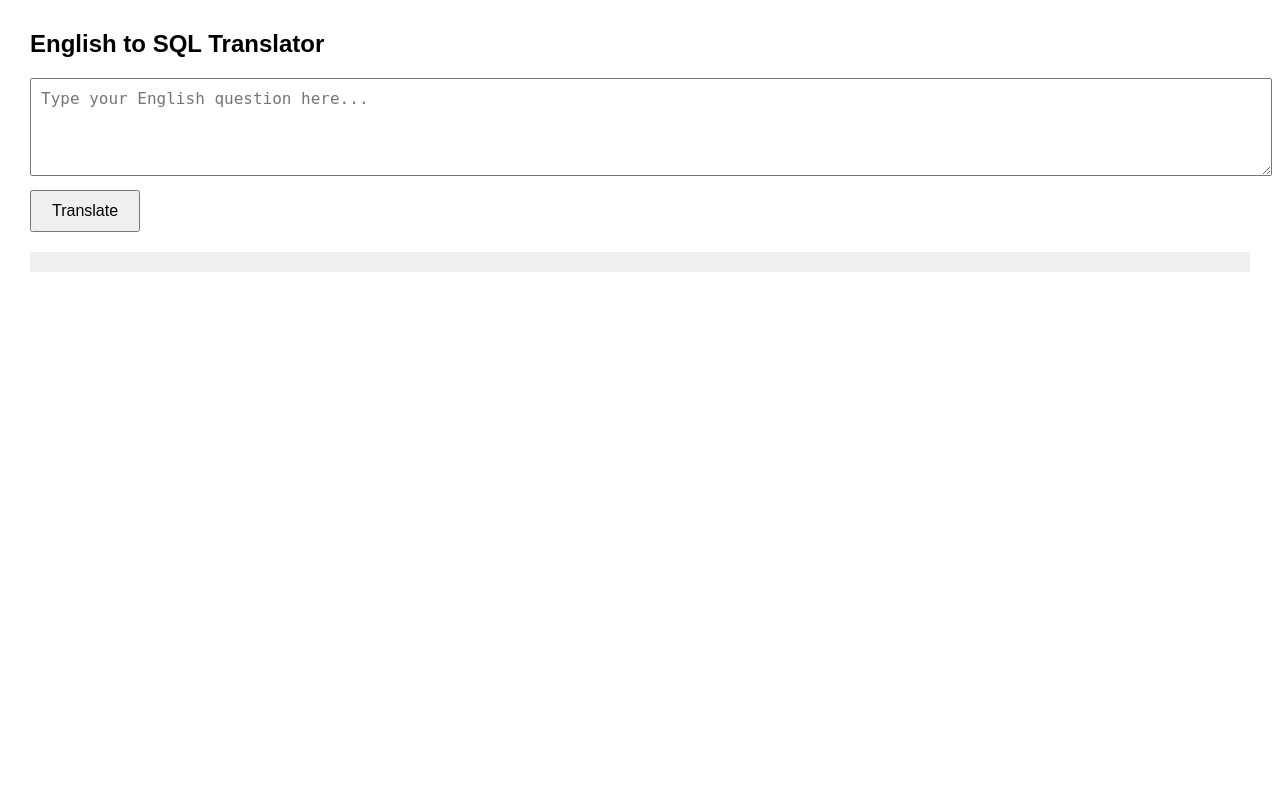
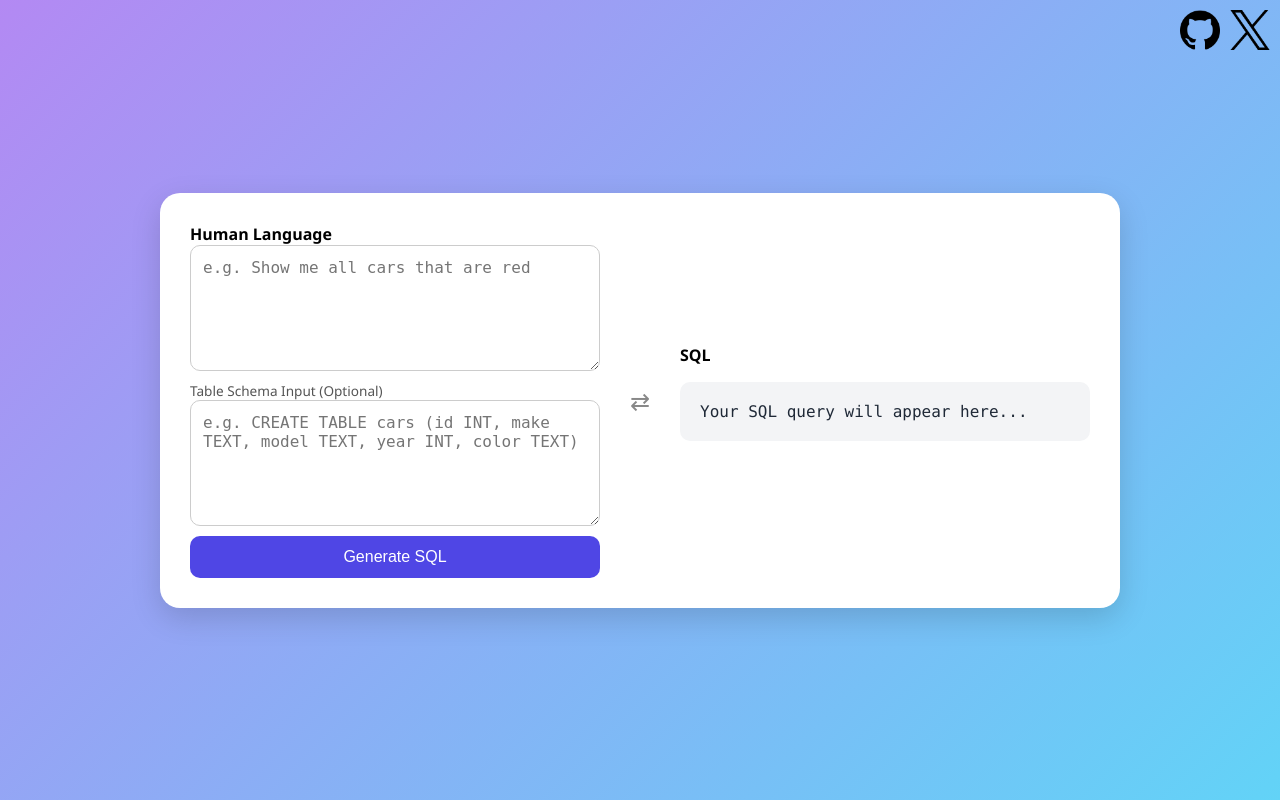
Before and after one commit to yashamte72/Eng_to_SQL_translator, a Flask app: page / in a window 1280 px wide. Run offline with Flask 3, Linux system fonts and the light colour scheme.

Commit message:
Update index.html

```diff
--- a/templates/index.html
+++ b/templates/index.html
@@ -4,23 +4,137 @@
     <meta charset="UTF-8">
     <title>English to SQL Translator</title>
     <style>
-        body { font-family: Arial, sans-serif; margin: 30px; }
-        textarea { width: 100%; padding: 10px; font-size: 1rem; }
-        button { margin-top: 10px; padding: 10px 20px; font-size: 1rem; }
-        pre { background-color: #f0f0f0; padding: 10px; margin-top: 20px; }
+        body {
+            margin: 0;
+            font-family: 'Segoe UI', sans-serif;
+            background: linear-gradient(135deg, #b389f3, #62d3f7);
+            height: 100vh;
+            display: flex;
+            justify-content: center;
+            align-items: center;
+        }
+
+        .container {
+            background-color: white;
+            border-radius: 20px;
+            box-shadow: 0 10px 30px rgba(0, 0, 0, 0.15);
+            padding: 30px;
+            width: 90%;
+            max-width: 900px;
+            display: grid;
+            grid-template-columns: 1fr 40px 1fr;
+            gap: 20px;
+            align-items: center;
+        }
+
+        .section {
+            display: flex;
+            flex-direction: column;
+        }
+
+        textarea, input {
+            font-size: 1rem;
+            padding: 12px;
+            border-radius: 10px;
+            border: 1px solid #ccc;
+            margin-bottom: 10px;
+            resize: vertical;
+        }
+
+        textarea {
+            height: 100px;
+        }
+
+        button {
+            background-color: #4f46e5;
+            color: white;
+            border: none;
+            padding: 12px;
+            font-size: 1rem;
+            border-radius: 10px;
+            cursor: pointer;
+            transition: background 0.2s;
+        }
+
+        button:hover {
+            background-color: #3730a3;
+        }
+
+        pre {
+            background-color: #f3f4f6;
+            color: #1f2937;
+            padding: 20px;
+            border-radius: 10px;
+            white-space: pre-wrap;
+            font-family: Consolas, monospace;
+        }
+
+        .divider {
+            font-size: 24px;
+            text-align: center;
+            color: #888;
+        }
+
+        .note {
+            font-size: 0.85rem;
+            color: #555;
+        }
+                /* Add these inside <style> */
+        .uppercase {
+            color: #1e40af; /* shiny dark blue */
+            font-weight: bold;
+        }
+
+        .single-quote {
+            color: #ec4899; /* shiny pink */
+        }
+
+        .logo-bar {
+            position: absolute;
+            top: 10px;
+            right: 10px;
+            display: flex;
+            gap: 10px;
+        }
+
+        .logo-bar img {
+            height: 40px;
+            width: auto;
+        }
+
+    </style>
     </style>
 </head>
 <body>
-    <h2>English to SQL Translator</h2>
-    <textarea id="input" rows="4" placeholder="Type your English question here..."></textarea><br>
-    <button id="translateBtn">Translate</button>
-    <pre id="output"></pre>
+
+    <div class="container">
+        <div class="section">
+                   <!-- LOGO BAR -->
+            <div class="logo-bar">
+                <img src="{{ url_for('static', filename='github-logo.png') }}" alt="">
+                <img src="{{ url_for('static', filename='twitter.png') }}" alt="">
+            </div>
+            <label for="input"><strong>Human Language</strong></label>
+            <textarea id="input" placeholder="e.g. Show me all cars that are red"></textarea>
+            <label class="note">Table Schema Input (Optional)</label>
+            <textarea placeholder="e.g. CREATE TABLE cars (id INT, make TEXT, model TEXT, year INT, color TEXT)"></textarea>
+            <button id="translateBtn">Generate SQL</button>
+        </div>
+        <div class="divider">⇄</div>
+        <div class="section">
+            <label><strong>SQL</strong></label>
+            <pre id="output">Your SQL query will appear here...</pre>
+        </div>
+    </div>
 
     <!-- It's safer to run JS *after* the page is fully loaded -->
     <script>
         document.addEventListener("DOMContentLoaded", () => {
-            document.getElementById("translateBtn").addEventListener("click", async function () {
-                const inputText = document.getElementById("input").value;
+    const inputBox = document.getElementById("input");
+    const outputBox = document.getElementById("output");
+
+    async function translateText() {
+        const inputText = inputBox.value;
 
         try {
             const response = await fetch("/translate", {
@@ -32,12 +146,28 @@
             });
 
             const data = await response.json();
-                    document.getElementById("output").innerText = data.sql;
+            // Highlight UPPERCASE and 'quoted' words
+            let highlightedSQL = data.sql
+                .replace(/\b([A-Z_]{2,})\b/g, '<span class="uppercase">$1</span>')  // UPPERCASE
+                .replace(/'([^']+)'/g, "<span class='single-quote'>'$1'</span>");  // 'quoted'
+
+            outputBox.innerHTML = highlightedSQL;
         } catch (err) {
-                    document.getElementById("output").innerText = "Something went wrong: " + err;
+            outputBox.innerText = "Something went wrong: " + err;
+        }
+    }
+
+    document.getElementById("translateBtn").addEventListener("click", translateText);
+
+    // New: trigger translate on Enter key
+    inputBox.addEventListener("keydown", function (event) {
+        if (event.key === "Enter" && !event.shiftKey) {
+            event.preventDefault(); // prevent new line
+            translateText();
         }
     });
 });
+
     </script>
 </body>
 </html>
```
Lines whose indentation alone changed are shown as unchanged.
